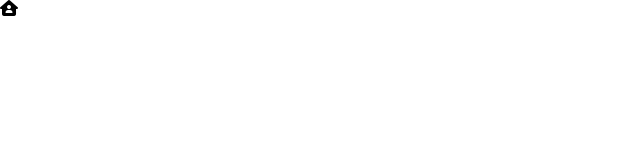
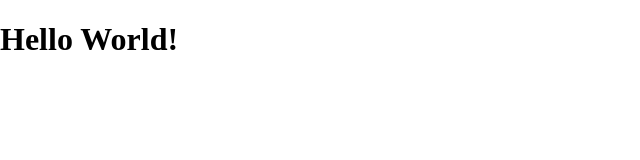
Before and after one commit to Alina88K/tamplate-test, a plain HTML site: page index.html in a window 1280 px wide. Shown: the whole page, without its empty margins (0-640 px from the left). Drawn offline with Linux system fonts and the light colour scheme.

Commit message:
Hello World

```diff
--- a/index.html
+++ b/index.html
@@ -13,7 +13,7 @@
 </head>
 <body>
 
-    <i class="fa-solid fa-house-user"></i>
+    <h1>Hello World!</h1>
     <!-- Script -->
     <script src="index.js"></script>
 
```
